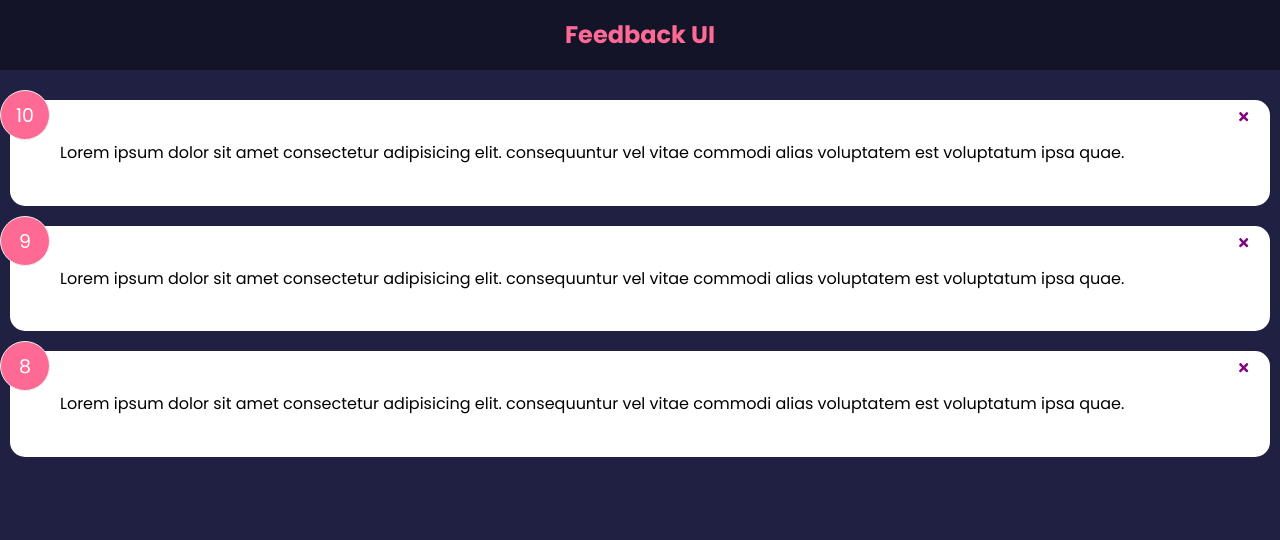
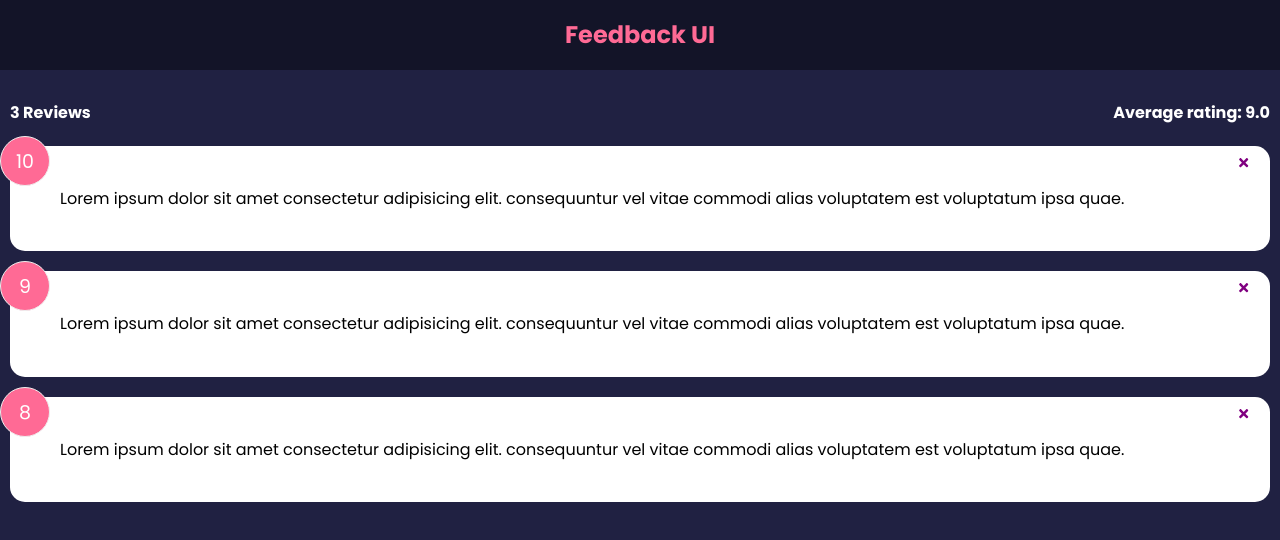
Before and after one commit to Masyak95/feedback-ui, a React (Create React App) app: page / in a window 1280 px wide. Shown: the top 540 px of the page. Built offline with nearby package versions, Linux system fonts and the light colour scheme.

Commit message:
add feedbackStats

```diff
--- a/src/App.tsx
+++ b/src/App.tsx
@@ -2,6 +2,7 @@ import React, {useState} from 'react';
 import Header from "./components/Header/Header";
 import feedbackData from "./data/FeedbackData";
 import FeedbackList from "./components/FeedbackList/FeedbackList";
+import FeedbackStats from "./components/FeedbackStats/FeedbackStats";
 
 function App() {
     const [feedback, setFeedback] = useState(feedbackData)
@@ -17,9 +18,13 @@ function App() {
     return (
         <div>
             <Header text={"Feedback UI"}/>
+            <FeedbackStats
+                feedback={feedback}
+            />
             <FeedbackList
                 feedback={feedback}
-                handleDelete={deleteFeedback}/>
+                handleDelete={deleteFeedback}
+            />
         </div>
     );
 }
--- /dev/null
+++ b/src/components/FeedbackStats/FeedbackStats.tsx
@@ -0,0 +1,24 @@
+import React from 'react';
+import {FeedbackType} from "../FeedbackItem/FeedbackItem";
+
+type FeedbackStatsPropsType = {
+    feedback:FeedbackType[],
+}
+
+const FeedbackStats = ({feedback}: FeedbackStatsPropsType) => {
+
+    const totalRatings = feedback.reduce((acc, cur)=>{
+        return acc + cur.rating
+    },0)
+
+   const average = totalRatings / feedback.length
+
+    return (
+        <div className={"feedback-stats"}>
+            <h4>{feedback.length} Reviews</h4>
+            <h4>Average rating: {isNaN(average) ? 0 : average.toFixed(1)}</h4>
+        </div>
+    );
+};
+
+export default FeedbackStats
--- a/src/index.css
+++ b/src/index.css
@@ -15,6 +15,11 @@ body {
 
 ul {
     list-style: none;
+}
+
+p{
+    display: flex;
+    justify-content: center;
 }
 
 .container {
@@ -124,6 +129,7 @@ input:focus {
     display: flex;
     justify-content: space-between;
     align-items: center;
+    margin: 0 10px;
 }
 
 .num-display {
```
